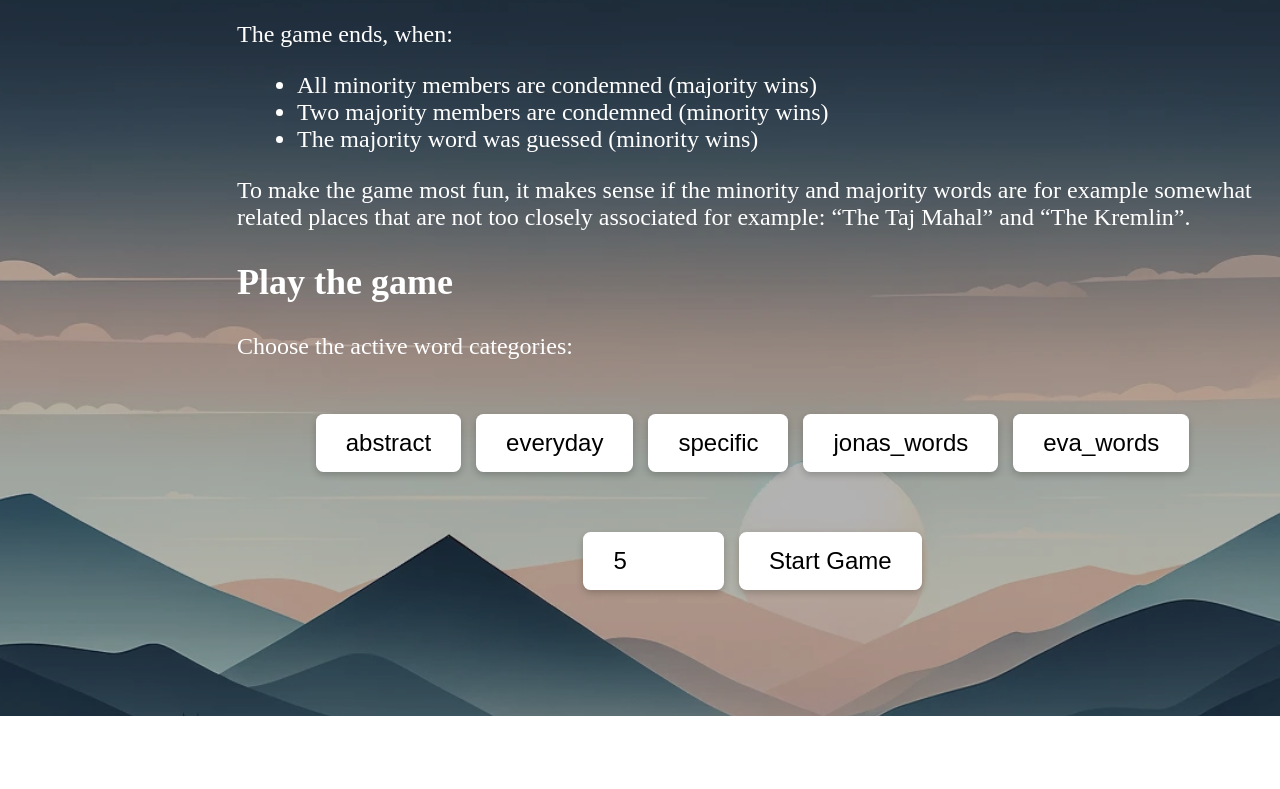
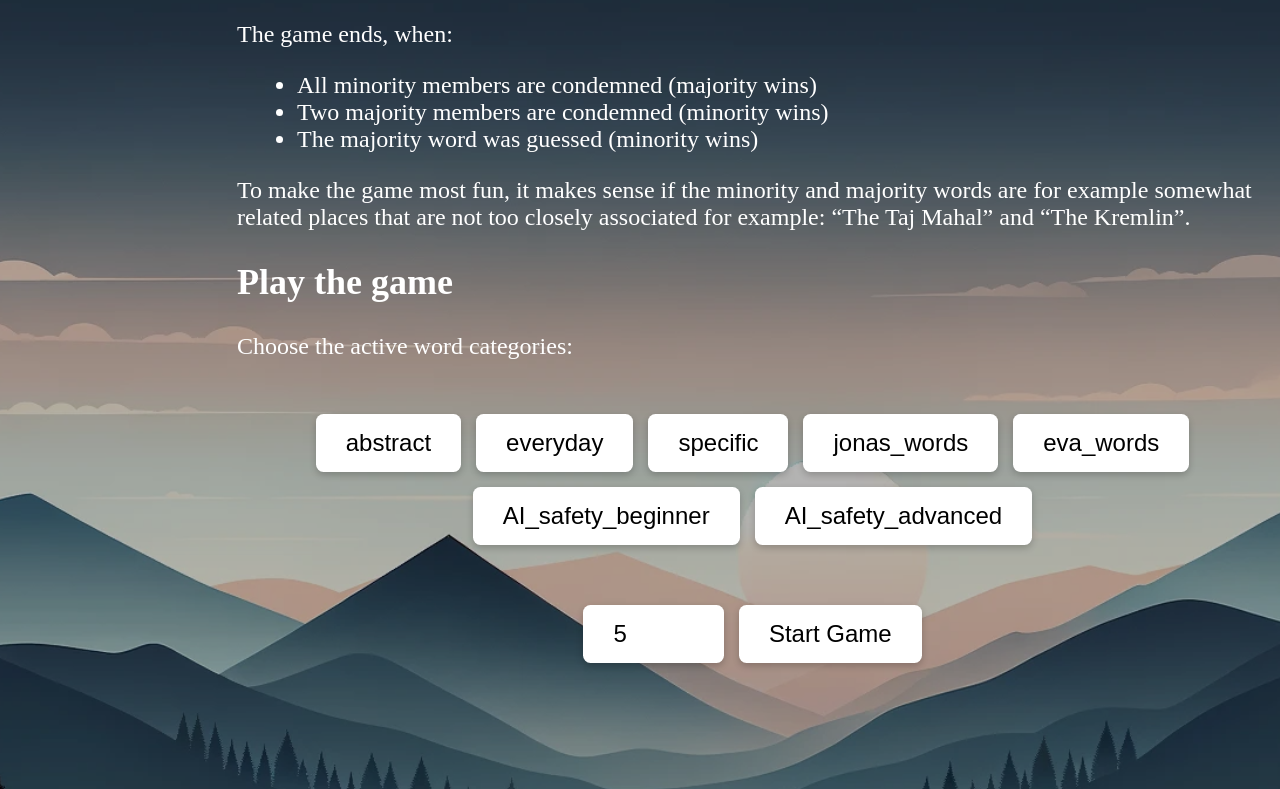
Before and after one commit to wusche1/wichteln, a plain HTML site: page Jaccuse.html in a window 1280 px wide. Shown: the part 1244-2033 px from the top of the page. Before the commit the page ends 1960 px from the top, so only its background shows below. Drawn offline with Linux system fonts and the light colour scheme.

Commit message:
ML4good words

```diff
--- a/Jaccuse.html
+++ b/Jaccuse.html
@@ -21,6 +21,7 @@
     <script src="jaccuse_words/specific_places.js" defer></script>
     <script src="jaccuse_words/jonas_words.js" defer></script>
     <script src="jaccuse_words/eva_words.js" defer></script>
+    <script src="jaccuse_words/ML4good.js" defer></script>
 </head>
 <body onload="main()">
     <header class="website_header">
--- /dev/null
+++ b/jaccuse_words/ML4good.js
@@ -0,0 +1,17 @@
+place_list.push(
+    ["Terminator","Transformer","AI_safety_beginner"],
+    ["University","ML4good","AI_safety_beginner"],
+    ["Machine Learning","pytorch","AI_safety_beginner"],
+    ["X-Risk", "The Singularity", "AI_safety_beginner"],
+    ["Alan Turing","Sam Altman","AI_safety_beginner"],
+    ["Nvidia","(Google) DeepMind","AI_safety_beginner"],
+    ["Paperclip Maximizer", "Instrumental Convergence", "AI_safety_advanced"],
+    ["Reward Hacking", "Goodhart's Law", "AI_safety_advanced"],
+    ["Nick Bostrom", "Stuart Russell", "AI_safety_advanced"],
+    ["Longtermism", "Effective Accelerationism (e/acc)", "AI_safety_advanced"],
+    ["Attention Head", "Feature", "AI_safety_advanced"],
+    ["Reward Function", "Gradient Descent", "AI_safety_advanced"],
+    ["Paperclips", "Coherent Extrapolated Volition (CEV)", "AI_safety_advanced"],
+    ["GPU", "GPT", "AI_safety_advanced"],
+    ["Corrigibility", "Interpretability", "AI_safety_advanced"],
+);
```
